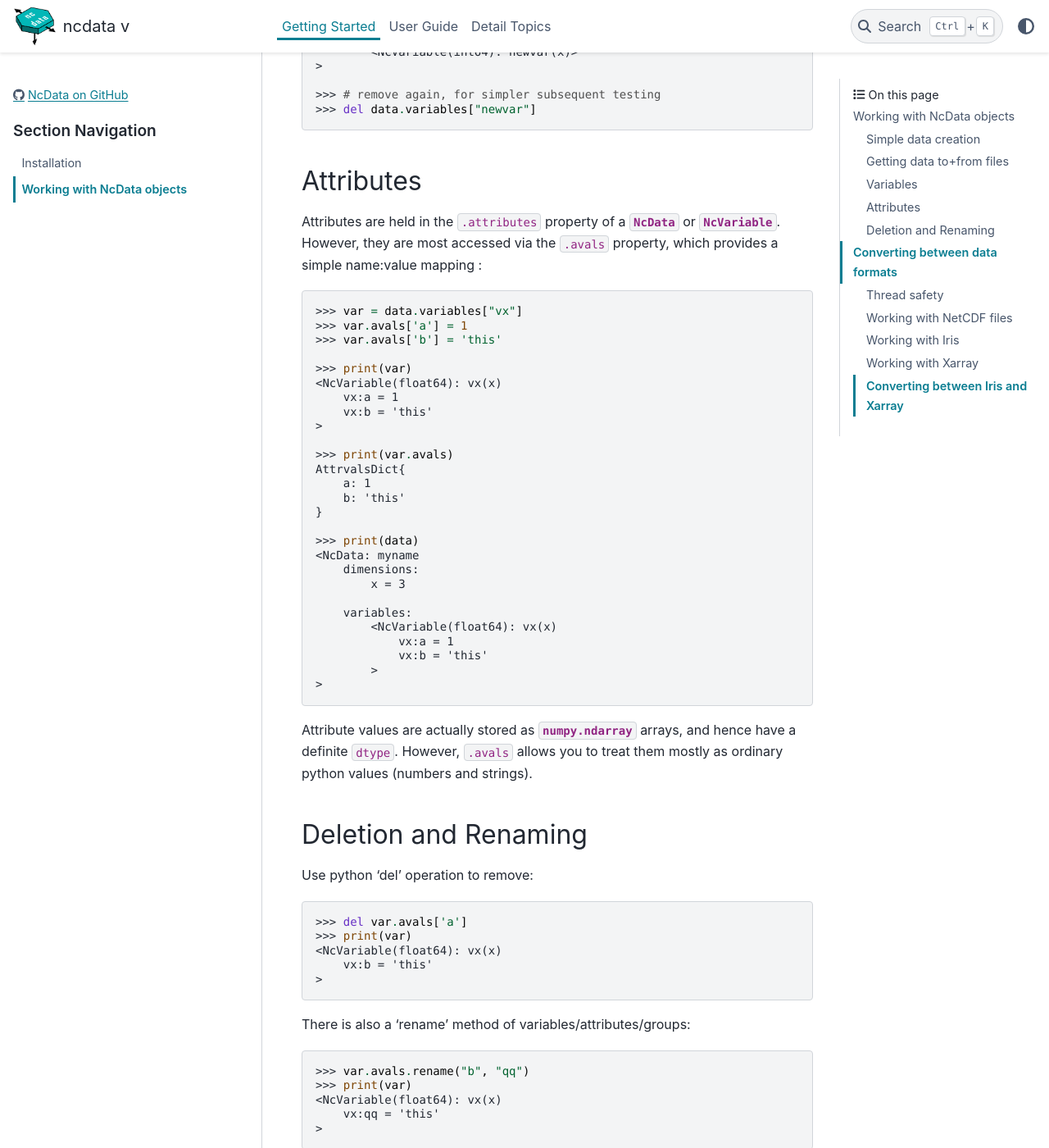
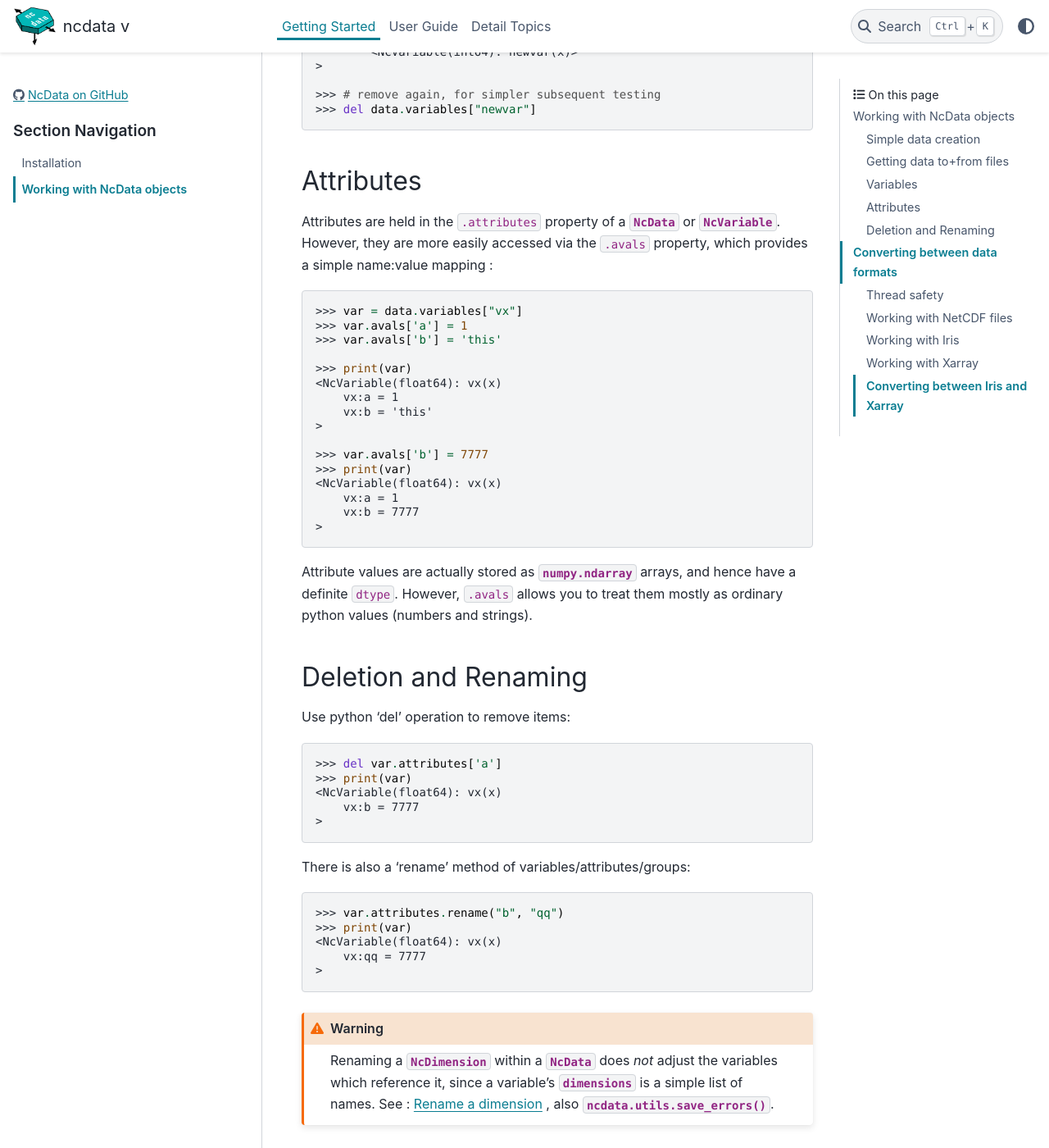
Before and after one commit to pp-mo/ncdata, a Sphinx documentation site: the page built from docs/userdocs/getting_started/introduction.rst, in a window 1280 px wide and 1400 px high, scrolled down 2322 px. Shown: the whole window at 82% size. Built offline with Sphinx 7.4.7 and the PyData theme 0.15.4, drawn with Linux system fonts in a browser that asks for light colours; pages that are not in the unit, such as notebooks, are missing from menus; the version number could not be read and is left out.

Commit message:
Improve docs for '.avals'.

```diff
--- a/docs/userdocs/getting_started/introduction.rst
+++ b/docs/userdocs/getting_started/introduction.rst
@@ -131,7 +131,7 @@ which behaves like a dictionary:
 Attributes
 ^^^^^^^^^^
 Attributes are held in the ``.attributes`` property of a :class:`~ncdata.NcData`
-or :class:`~ncdata.NcVariable`.  However, they are most accessed via the ``.avals``
+or :class:`~ncdata.NcVariable`.  However, they are more easily accessed via the ``.avals``
 property, which provides a simple name:value mapping :
 
 .. doctest:: python
@@ -146,49 +146,38 @@ property, which provides a simple name:value mapping :
         vx:b = 'this'
     >
 
-    >>> print(var.avals)
-    AttrvalsDict{
-        a: 1
-        b: 'this'
-    }
-
-    >>> print(data)
-    <NcData: myname
-        dimensions:
-            x = 3
-    <BLANKLINE>
-        variables:
-            <NcVariable(float64): vx(x)
-                vx:a = 1
-                vx:b = 'this'
-            >
+    >>> var.avals['b'] = 7777
+    >>> print(var)
+    <NcVariable(float64): vx(x)
+        vx:a = 1
+        vx:b = 7777
     >
 
 Attribute values are actually stored as :mod:`numpy.ndarray` arrays, and hence have a
 definite ``dtype``.  However, ``.avals`` allows you to treat them mostly as ordinary
-python values  (numbers and strings).
+python values (numbers and strings).
 
 
 Deletion and Renaming
 ^^^^^^^^^^^^^^^^^^^^^
-Use python 'del' operation to remove:
+Use python 'del' operation to remove items:
 
 .. doctest:: python
 
-    >>> del var.avals['a']
+    >>> del var.attributes['a']
     >>> print(var)
     <NcVariable(float64): vx(x)
-        vx:b = 'this'
+        vx:b = 7777
     >
 
 There is also a 'rename' method of variables/attributes/groups:
 
 .. doctest:: python
 
-    >>> var.avals.rename("b", "qq")
+    >>> var.attributes.rename("b", "qq")
     >>> print(var)
     <NcVariable(float64): vx(x)
-        vx:qq = 'this'
+        vx:qq = 7777
     >
 
 .. warning::
--- a/docs/userdocs/user_guide/data_objects.rst
+++ b/docs/userdocs/user_guide/data_objects.rst
@@ -92,8 +92,8 @@ equivalent to scalar values.
 So, the ``.value`` of an :class:`ncdata.NcAttribute` must always be a numpy scalar or
 1-dimensional array.  This is checked when creating an attribute, or assigning a new value.
 
-However, when accessing attribute values via the ``.avals`` property, this is all
-dealt with for you, as it converts values to and from Python equivalents.
+However, it's nearly always simpler to read and write attribute values with the ``.avals``
+property:  This converts attribute values to and from Python equivalents.
 Notably, string and character values are returned as Python strings, and any length-one
 vectors appear as scalar values.
 
```
